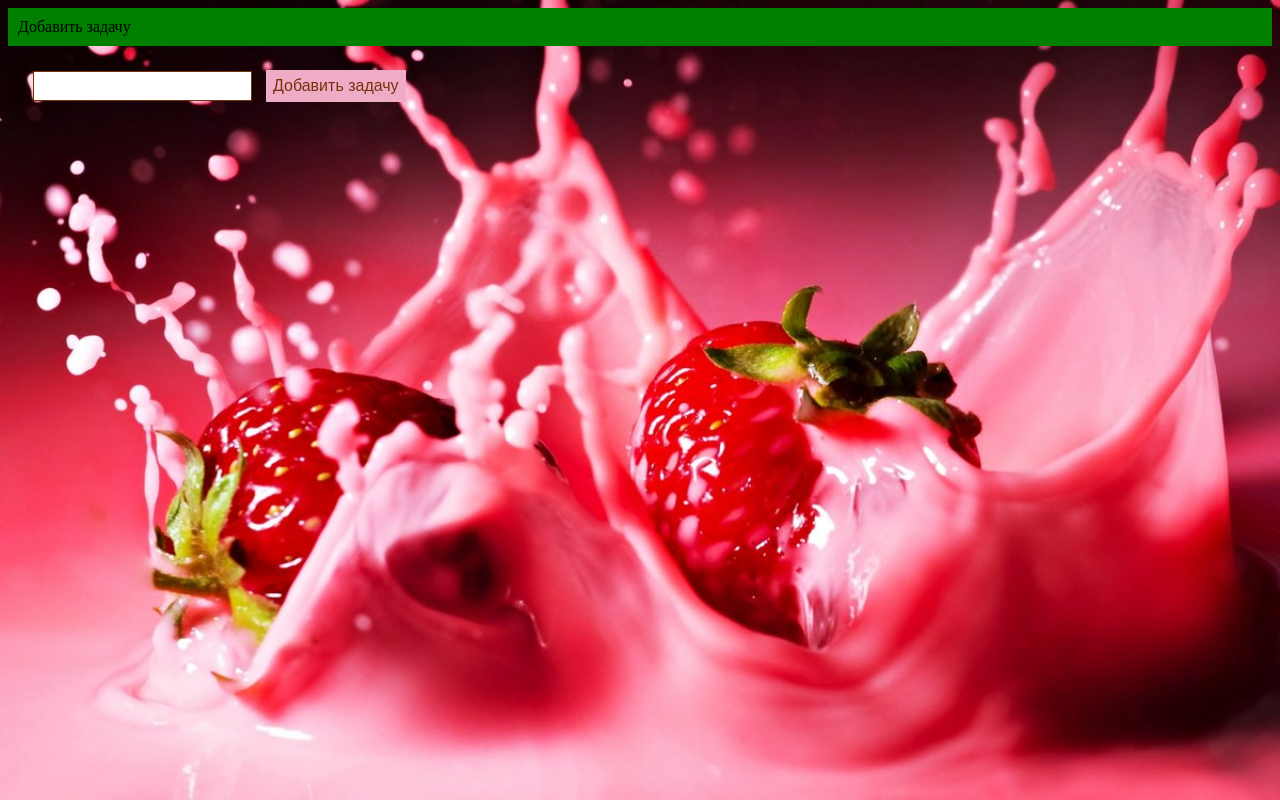
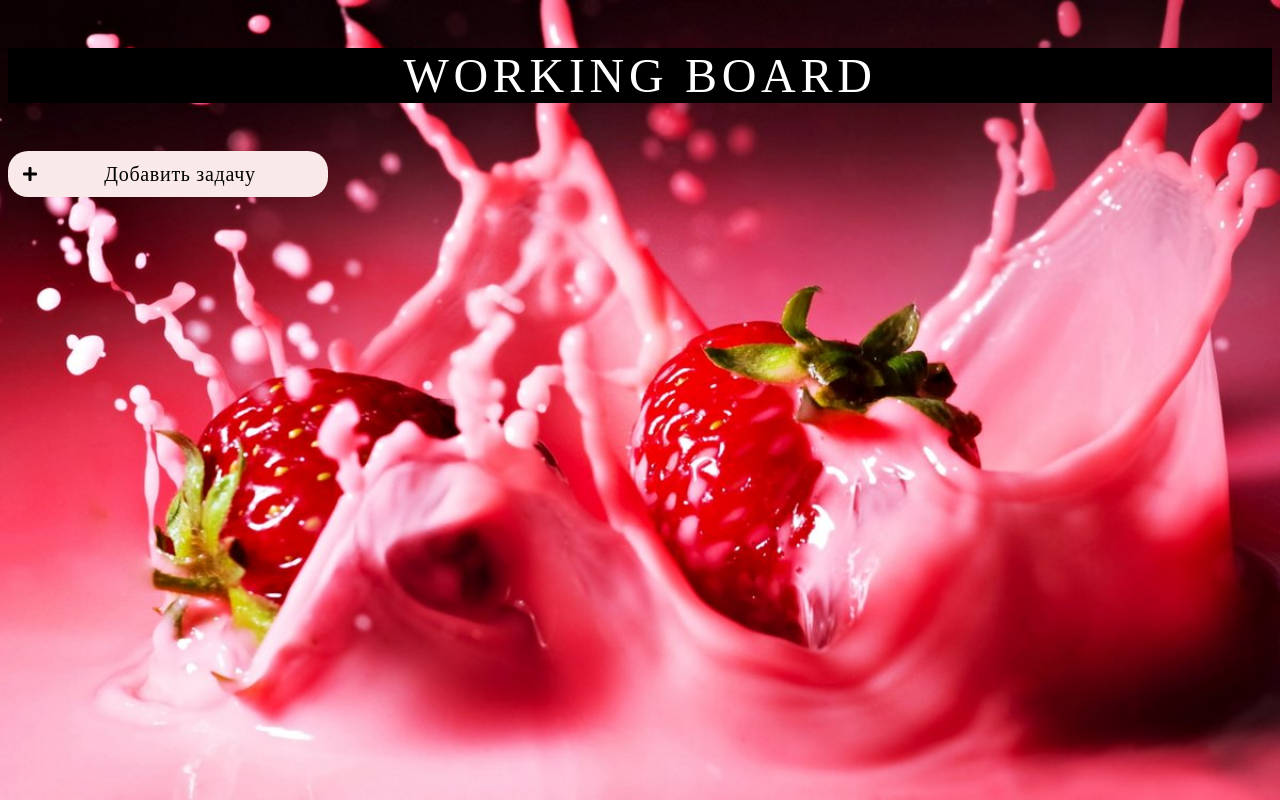
Before and after one commit to DariaGunina/project3, a website with bundled scripts: page index.html in a window 1280 px wide. Built offline with nearby package versions, Linux system fonts and the light colour scheme.

Commit message:
Новый проект

```diff
--- a/index.html
+++ b/index.html
@@ -5,19 +5,23 @@
     <meta name="viewport" content="width=device-width, initial-scale=1.0">
     <meta http-equiv="X-UA-Compatible" content="ie=edge">
     <link rel="stylesheet" href="sass/main.sass">
+    <link rel="stylesheet" href="https://use.fontawesome.com/releases/v5.7.2/css/all.css" integrity="sha384-fnmOCqbTlWIlj8LyTjo7mOUStjsKC4pOpQbqyi7RrhN7udi9RwhKkMHpvLbHG9Sr" crossorigin="anonymous">
     <title>Document</title>
 </head>
 <body class="body">
-    <div class = "card">
+    <header class="header">
+        <div class="header__conteiner">
+            <p class="header__name">Working board</p>
+        </div>
+    </header>
+    <div class="card">
+        <i class="card__fa fa fa-plus" aria-hidden="true"></i>
         <div class="card__text">Добавить задачу</div>
         <div class="card__overlay"></div>
     </div>
 
 
-    <div class="search">
-        <input class="search__input" type="text" name="search"/>
-        <button class="search__button">Добавить задачу</button>
-    </div>
+
 
     <script src="index.js"></script>
 </body>
--- a/sass/common/card.sass
+++ b/sass/common/card.sass
@@ -1,3 +1,21 @@
 .card
-    background-color: green
+    background-color: #f9e9e9
+    border-radius: 20px
     padding: 10px
+    width: 300px
+    display: flex
+    justify-content: space-between
+    align-items: center
+
+
+
+
+    &__text
+        font-size: 20px
+        font-weight: 300
+        text-decoration: none
+        letter-spacing: 0.7px
+        text-align: center
+        color: #000000
+    &__fa
+        padding: 5px
--- /dev/null
+++ b/sass/common/header.sass
@@ -0,0 +1,10 @@
+.header
+    &__name
+        font-size: 48px
+        font-weight: 300
+        text-decoration: none
+        text-transform: uppercase
+        letter-spacing: 4.7px
+        text-align: center
+        color: #ffffff
+        background-color: #000
--- a/sass/common/search.sass
+++ /dev/null
@@ -1,15 +0,0 @@
-.search
-    &__input
-        font-weight: 400
-        font-size: 16px
-        margin: 25px
-        margin-right: 10px
-        padding: 5px
-        border: 1px solid #753107
-    &__button
-        padding: 7px
-        font-weight: 400
-        font-size: 16px
-        background-color: #efacc7
-        color: #753107
-        border: none
--- a/sass/main.sass
+++ b/sass/main.sass
@@ -1,3 +1,3 @@
 @import './common/body.sass'
 @import './common/card.sass'
-@import './common/search.sass'
+@import './common/header.sass'
```
Also changed, not shown: img/flowers.jpg (added).
